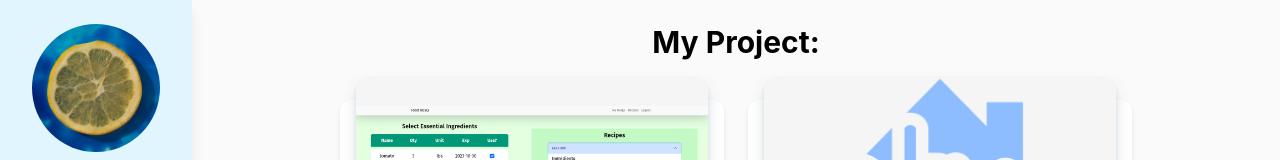
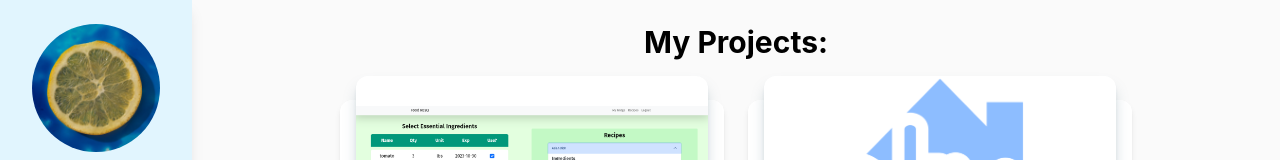
Before and after one commit to ZhenyeZhu/ZhenyeZhu.github.io, a React (Create React App) app: page /projects in a window 1280 px wide. Shown: the top 160 px of the page. Built offline with nearby package versions, Linux system fonts and the light colour scheme.

Commit message:
change project card background

```diff
--- a/src/components/projectCard.js
+++ b/src/components/projectCard.js
@@ -12,7 +12,7 @@ function ProjectCard({ img, title, summary, skills, link }) {
     <Card className="mt-6 w-96 h-fit">
       <CardHeader
         color="blue-gray"
-        className="relative h-56 flex place-content-center place-items-center bg-gray-100"
+        className="relative h-56 flex place-content-center place-items-center bg-white"
       >
         <img src={img} alt="Food ResQ" className="h-fit w-fit" />
       </CardHeader>
--- a/src/pages/projects.js
+++ b/src/pages/projects.js
@@ -14,7 +14,7 @@ function Projects() {
       <Navbar />
       <div className="flex flex-1 flex-col gap-4 p-6 overflow-auto scrollbar-hide">
         <h1 className="text-3xl h-fit font-bold text-center text-black ">
-          My Project:
+          My Projects:
         </h1>
         <div className="flex flex-wrap gap-6 place-content-center">
           <ProjectCard
```
